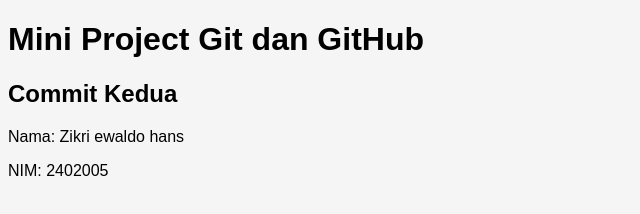
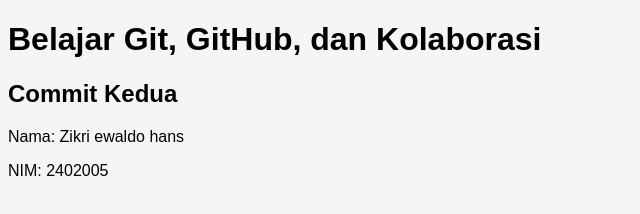
Before and after one commit to zikriewaldo123/modul-13-git-github, a plain HTML site: page index.html in a window 1280 px wide. Shown: the whole page, without its empty margins (0-640 px from the left). Drawn offline with Linux system fonts and the light colour scheme.

Commit message:
mengubah judul halaman utama

```diff
--- a/index.html
+++ b/index.html
@@ -7,7 +7,7 @@
 </head>
 <body>
 
-<h1>Mini Project Git dan GitHub</h1>
+<h1>Belajar Git, GitHub, dan Kolaborasi</h1>
 <h2>Commit Kedua</h2>
 
 <p>Nama: Zikri ewaldo hans</p>
```
